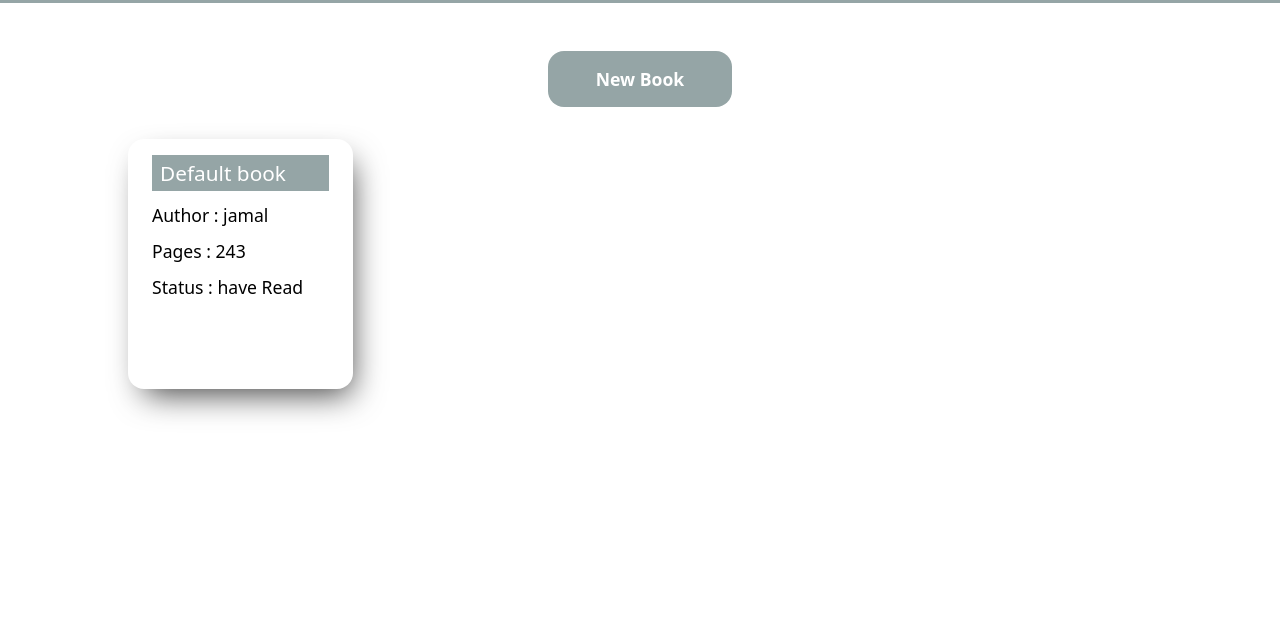
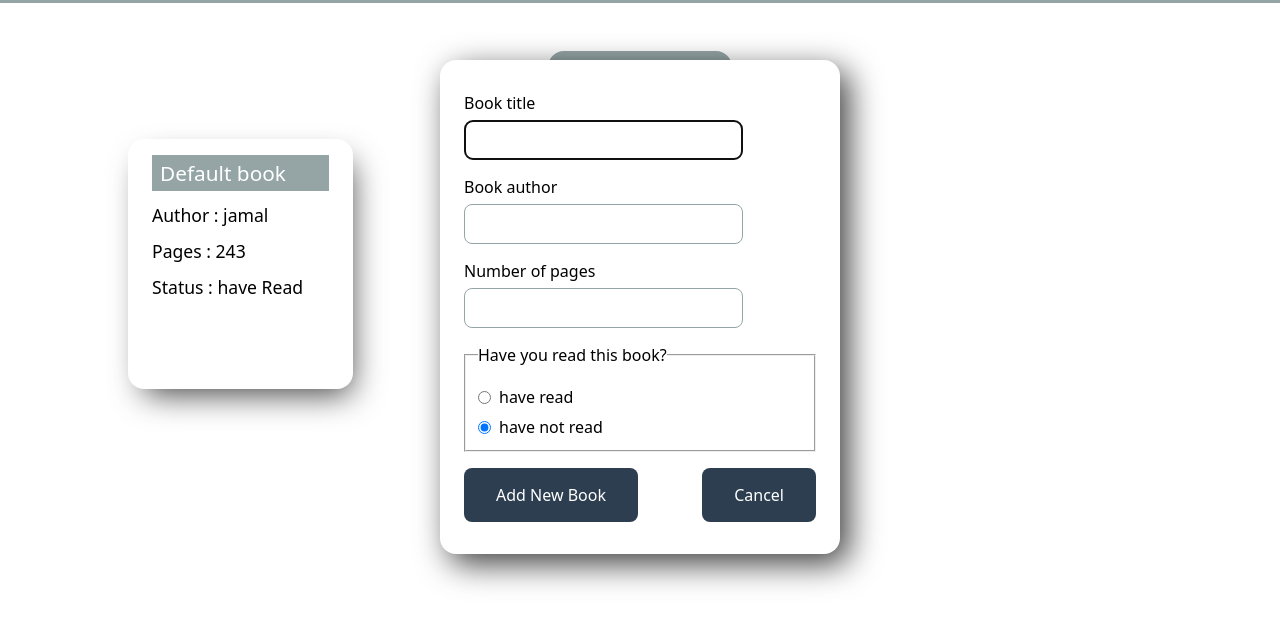
Before and after one commit to TahraouiMustapha/Library-Refresh, a plain HTML site: page index.html in a window 1280 px wide. Shown: the part 93-718 px from the top of the page. Drawn offline with Linux system fonts and the light colour scheme.

Commit message:
feat : Add Styling to dialog of adding new book , clicks event to show and close the dialog

```diff
--- a/index.html
+++ b/index.html
@@ -39,19 +39,20 @@
         </div>
     </div>
 
-    <dialog >
+    <dialog open>
         <form action="" method="dialog">
             <p>
                 <label for="book-title">Book title</label>
                 <input type="text"
                        id="book-title"
-                       name = "book_title" autofocus >
+                       name = "book_title"
+                       required autofocus >
             </p>
             <p>
                 <label for="book-author">Book author</label>
                 <input type="text"
                        id="book-author"
-                       name="book_author">
+                       name="book_author" required>
             </p>
             <p>
                 <label for ="book-numberPages">Number of pages</label>
@@ -73,14 +74,14 @@
                     <input type="radio"
                            id="have-not-read"
                            name="book_haveRead"
-                           value="no">
+                           value="no" checked>
                     <label for="have-not-read">have not read</label>
                 </p>
             </fieldset>
 
             <div class="form-buttons">
                 <button> Add New Book </button>
-                <button type="button" >Cancel</button>
+                <button type="button" id="closeBtn">Cancel</button>
             </div>
         </form>
     </dialog>
--- a/script.js
+++ b/script.js
@@ -1,15 +1,19 @@
 const myLibrary = [];
 
 const newBookBtn = document.querySelector('#new-book-btn');
-
-newBookBtn.addEventListener("click", () =>
-    document.querySelector('dialog').showModal()
-)
-
+const myDialog = document.querySelector('dialog');
 
 showBooks();
 
 
+newBookBtn.addEventListener("click", () =>
+    myDialog.showModal()
+);
+
+const closeDialogBtn = document.querySelector('#closeBtn');
+closeDialogBtn.addEventListener("click", () =>
+    myDialog.close()
+)
 
 function Book(title, author, numberPages, haveRead) {
     this.title = title;
--- a/style.css
+++ b/style.css
@@ -116,3 +116,62 @@ body {
 .card > * {
     font-size: 1.1em;
 }
+
+/* for dialog */
+dialog[open] {
+    width: 400px;
+    min-height: 300px;
+    border: none;
+    border-radius: 16px;
+    padding:  32px 24px;
+    left: 50%;
+    top: 50%;
+    transform: translate(-50%, -50%);
+    box-shadow: 9px 10px 32px 0px rgba(0,0,0,0.75);
+}
+
+p input[type="text"],
+p input[type="number"] {
+    padding: 8px 12px;
+    font-size: 1.1em;
+    height: 40px;
+    border-radius: 8px;
+    border: 0.5px solid #95a5a6;
+}
+
+form > p + p {
+    margin-top: 16px;
+}
+
+form > p > label {
+    display: block;
+    margin-bottom: 6px;
+}
+
+fieldset {
+    margin: 16px 0;
+    padding: 12px;
+}
+
+fieldset > p {
+    margin-top: 8px;
+    display: flex;
+    align-items: center;
+    gap: 8px;
+}
+
+.form-buttons {
+    display: flex;
+    justify-content: space-between;
+}
+
+.form-buttons > button {
+    padding: 16px 32px;
+    border: none;
+    outline: none;
+    border-radius: 8px;
+    font-size: 16px;
+    cursor: pointer;
+    background-color: #2c3e50;
+    color: #fff;
+}
```
